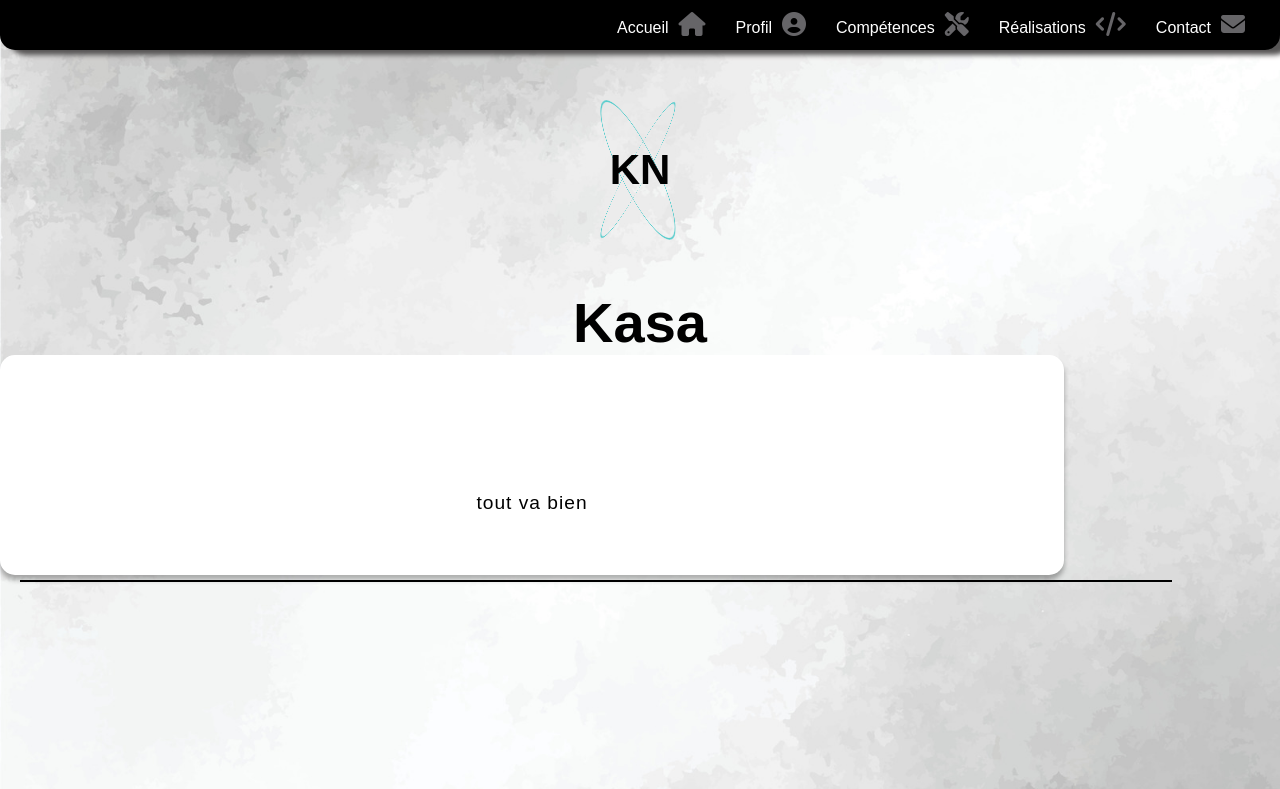
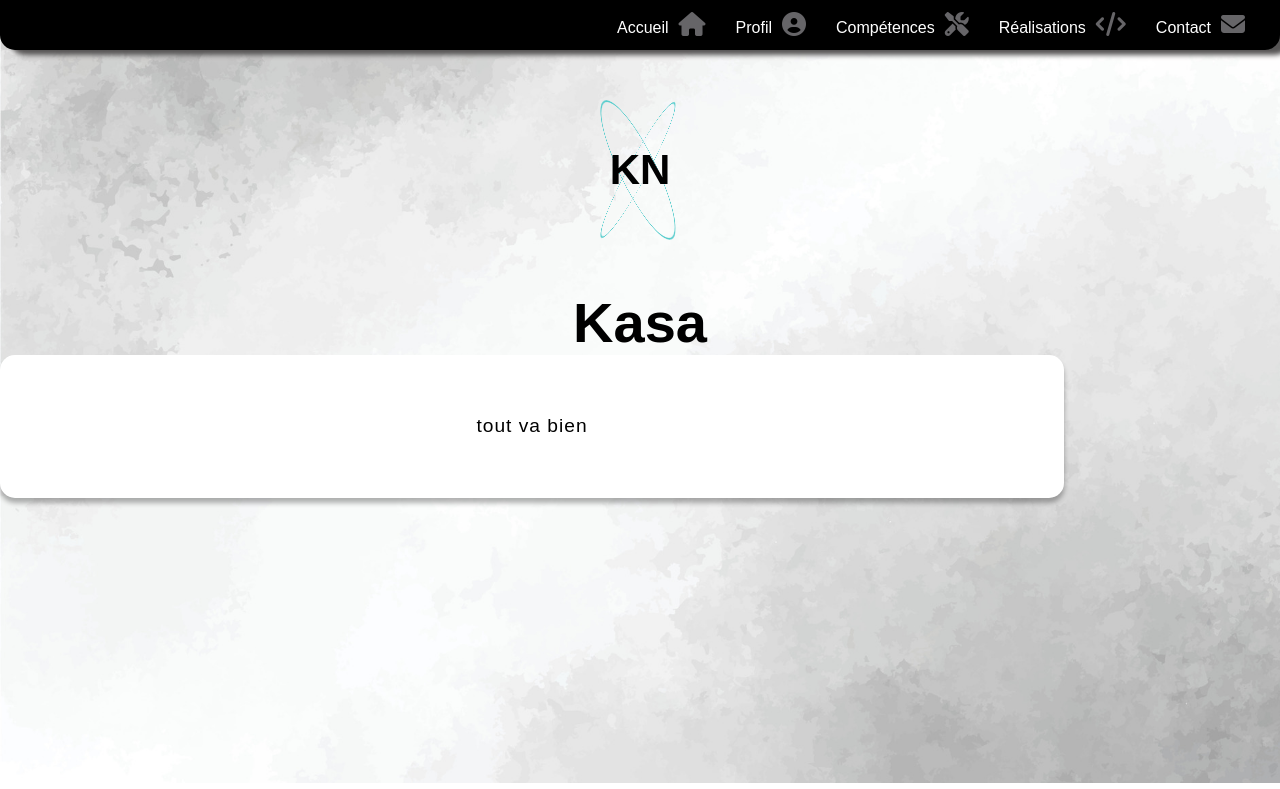
Before and after one commit to Niget-Kevin/portfolio, a React (Create React App) app: page /Achivement/Kasa in a window 1280 px wide. Shown: the top 789 px of the page. Built offline with nearby package versions, Linux system fonts and the light colour scheme.

Commit message:
test netlify

```diff
--- a/src/Pages/Achivement/Achivement.jsx
+++ b/src/Pages/Achivement/Achivement.jsx
@@ -18,7 +18,7 @@
         <div id='achivement'>
             <h1 className='achivement_title'>{selectedAchivement.title}</h1>
             <section id='profile'>
-                <h2 className='profile-title'></h2>
+                {/* <h2 className='profile-title'></h2> */}
                 <div className='profile-content'>
                     <p className='profile-content__text'>
                         {selectedAchivement.comment}
@@ -26,7 +26,7 @@
                 </div>
             </section>
             <section id="portfolio">
-                <h2 className="portfolio-title"></h2>
+                {/* <h2 className="portfolio-title"></h2>  */}
                 <div className='collection'>
 
                 </div>
--- a/src/Pages/Achivement/Achivement.scss
+++ b/src/Pages/Achivement/Achivement.scss
@@ -1,5 +1,6 @@
 .achivement{
     &_title{
+        display: grid;
 
     }
 }
```
